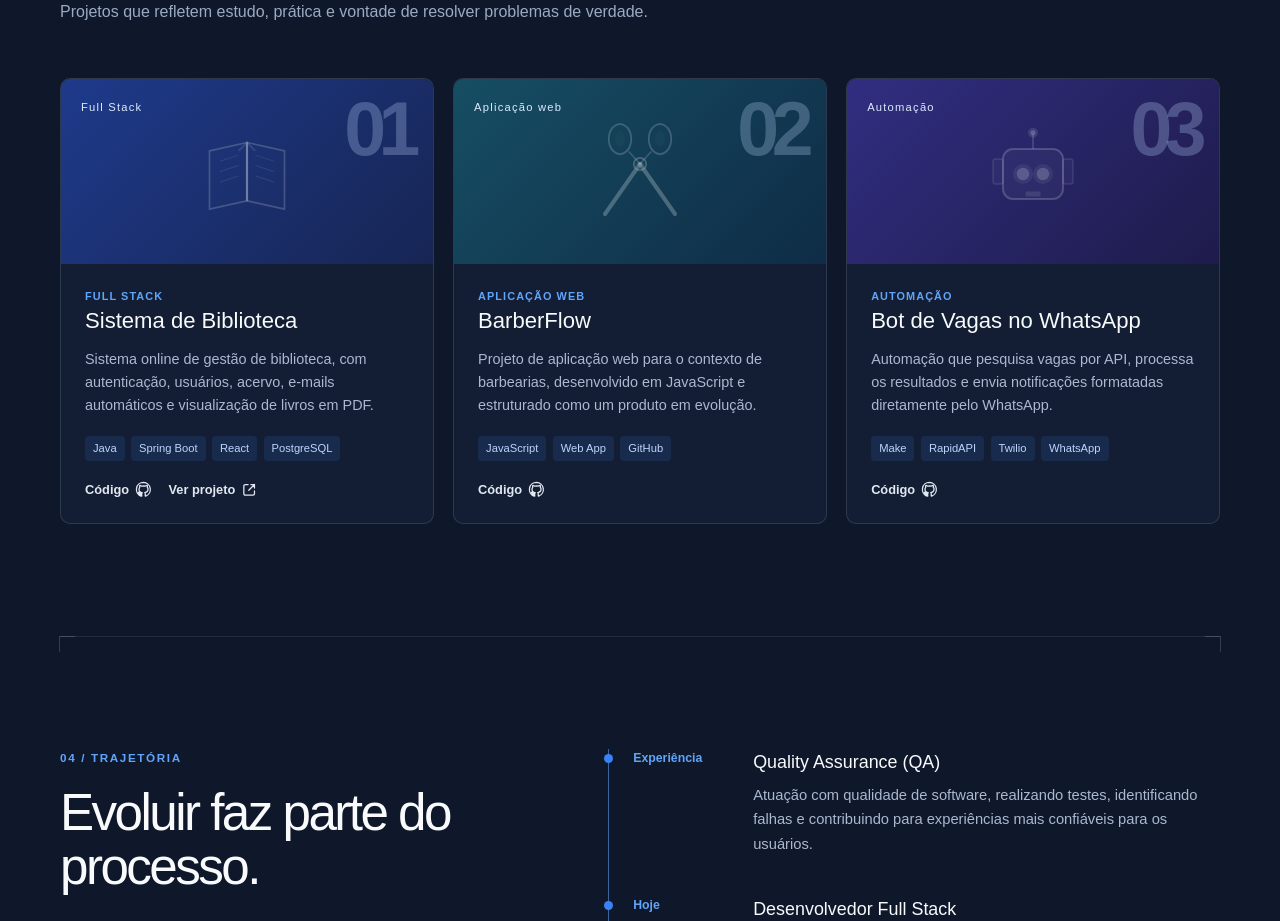
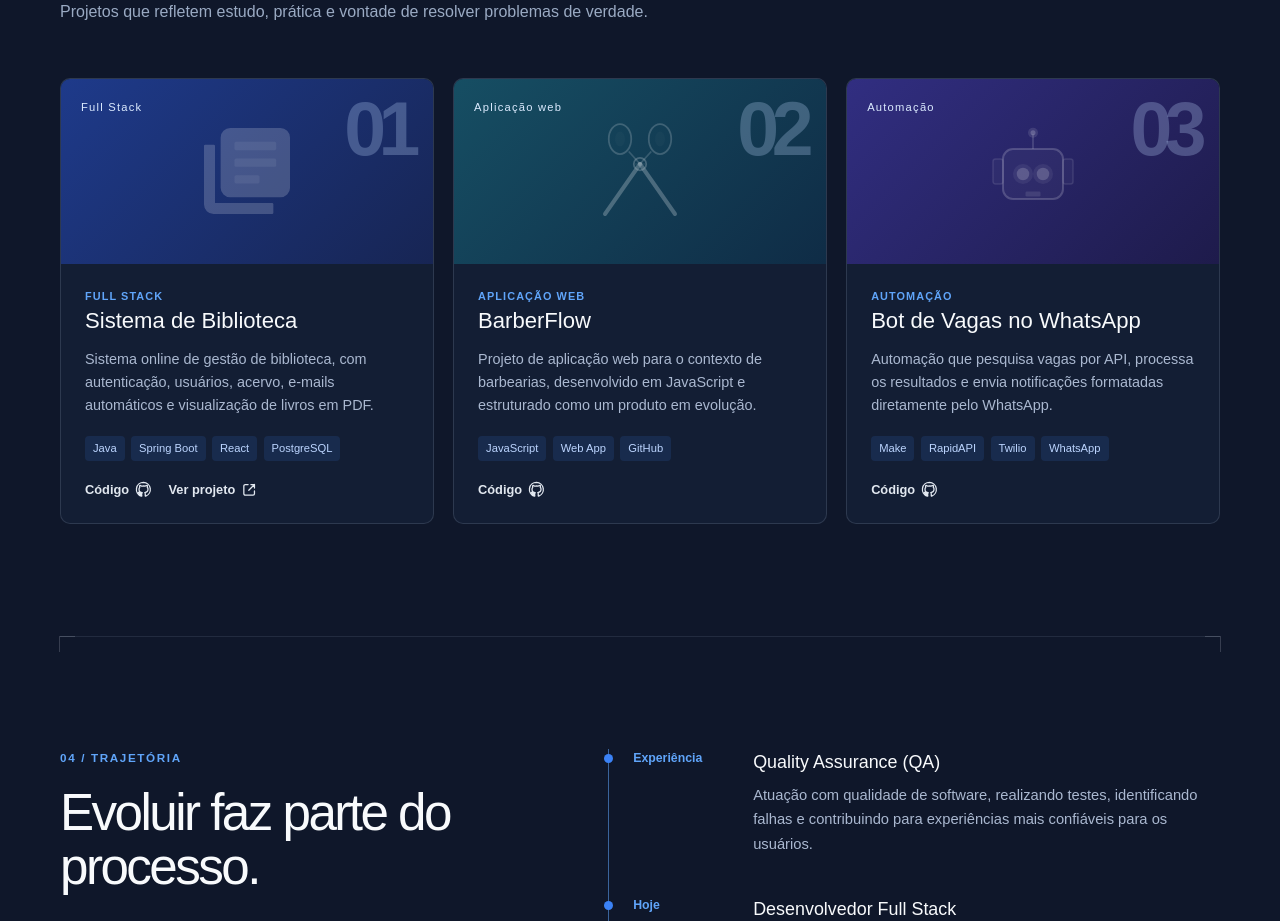
Before and after one commit to RodrigoMA21/portfolio, a React (Vite) app: page / in a window 1280 px wide. Shown: the part 2220-3141 px from the top of the page. Built offline with nearby package versions, Linux system fonts and the light colour scheme.

Commit message:
fix: icone biblioteca agora usa o path exato do favicon do site

```diff
--- a/src/App.jsx
+++ b/src/App.jsx
@@ -128,18 +128,12 @@ function Icon({ name, size = 20 }) {
 
 function BooksIll() {
   return (
-    <svg viewBox="0 0 48 40" fill="none" xmlns="http://www.w3.org/2000/svg">
-      <path d="M24 6v28M6 10l18-4v28L6 38V10z" stroke="currentColor" strokeWidth="0.8" opacity="0.35" fill="currentColor" fillOpacity="0.04" />
-      <path d="M42 10l-18-4v28l18 4V10z" stroke="currentColor" strokeWidth="0.8" opacity="0.35" fill="currentColor" fillOpacity="0.04" />
-      <line x1="24" y1="6" x2="24" y2="34" stroke="currentColor" strokeWidth="1.1" opacity="0.4" />
-      <line x1="11" y1="15" x2="20" y2="12" stroke="currentColor" strokeWidth="0.6" opacity="0.15" />
-      <line x1="11" y1="20" x2="20" y2="17" stroke="currentColor" strokeWidth="0.6" opacity="0.15" />
-      <line x1="11" y1="25" x2="20" y2="22" stroke="currentColor" strokeWidth="0.6" opacity="0.15" />
-      <line x1="28" y1="12" x2="37" y2="15" stroke="currentColor" strokeWidth="0.6" opacity="0.15" />
-      <line x1="28" y1="17" x2="37" y2="20" stroke="currentColor" strokeWidth="0.6" opacity="0.15" />
-      <line x1="28" y1="22" x2="37" y2="25" stroke="currentColor" strokeWidth="0.6" opacity="0.15" />
-      <path d="M20 10l4-4 4 4" stroke="currentColor" strokeWidth="0.7" opacity="0.25" fill="none" />
-      <path d="M20 11l4-4 4 4" stroke="currentColor" strokeWidth="0.3" opacity="0.1" fill="none" />
+    <svg viewBox="0 0 24 24" fill="none" xmlns="http://www.w3.org/2000/svg">
+      <path d="M4 6H2v14a2 2 0 0 0 2 2h14v-2H4V6zm16-4H8a2 2 0 0 0-2 2v12a2 2 0 0 0 2 2h12a2 2 0 0 0 2-2V4a2 2 0 0 0-2-2z"
+        fill="currentColor" opacity="0.04" stroke="currentColor" strokeWidth="0.65" opacity="0.35" strokeLinejoin="round" />
+      <rect x="9" y="5" width="10" height="2" rx="0.4" fill="currentColor" opacity="0.15" />
+      <rect x="9" y="9" width="10" height="2" rx="0.4" fill="currentColor" opacity="0.15" />
+      <rect x="9" y="13" width="6" height="2" rx="0.4" fill="currentColor" opacity="0.15" />
     </svg>
   );
 }
```
